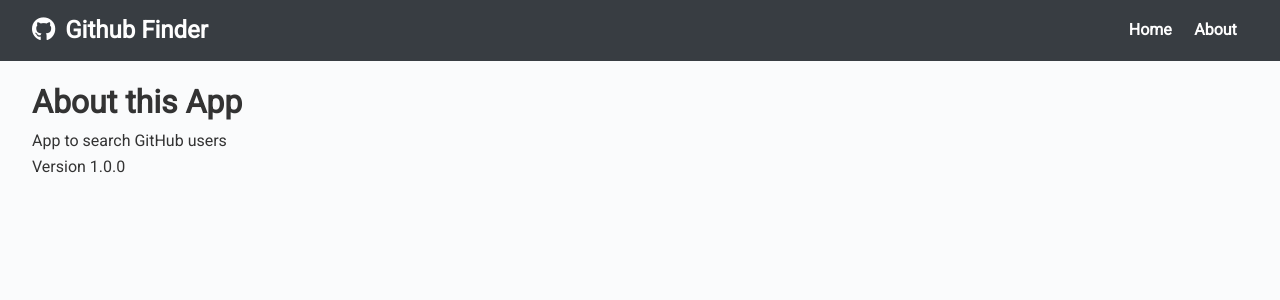
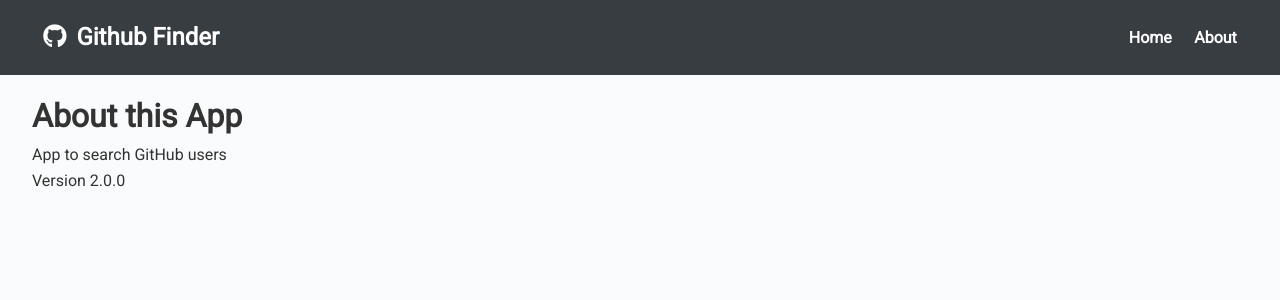
Before and after one commit to mariache/Github_Finder, a React (Create React App) app: page /about in a window 1280 px wide. Shown: the top 300 px of the page. Built offline with nearby package versions, Linux system fonts and the light colour scheme; no server answers.

Commit message:
- Navbar styling;

```diff
--- a/src/App.css
+++ b/src/App.css
@@ -466,6 +466,7 @@ table th {
 
 .navbar a:hover {
   color: var(--light-color);
+  text-decoration: none;
 }
 
 .navbar .welcome span {
--- a/src/components/layout/Navbar.js
+++ b/src/components/layout/Navbar.js
@@ -5,10 +5,12 @@ import { Link } from "react-router-dom";
 const Navbar = ({ icon, title }) => {
   return (
     <nav className="navbar bg-primary">
-      <h1>
-        <i className={icon} />
-        {title}
-      </h1>
+      <Link to="/">
+        <h1>
+          <i className={icon} />
+          {title}
+        </h1>
+      </Link>
       <ul>
         <li>
           <Link to="/">Home</Link>
@@ -23,11 +25,11 @@ const Navbar = ({ icon, title }) => {
 
 Navbar.defaultProps = {
   title: "Github Finder",
-  icon: "fab fa-github"
+  icon: "fab fa-github",
 };
 Navbar.propTypes = {
   title: PropTypes.string.isRequired,
-  icon: PropTypes.string.isRequired
+  icon: PropTypes.string.isRequired,
 };
 
 export default Navbar;
--- a/src/components/pages/About.js
+++ b/src/components/pages/About.js
@@ -1,12 +1,12 @@
-import React, { Fragment } from "react";
+import React from "react";
 
-const About = props => {
+const About = (props) => {
   return (
-    <Fragment>
+    <>
       <h1>About this App</h1>
       <p>App to search GitHub users</p>
-      <p>Version 1.0.0</p>
-    </Fragment>
+      <p>Version 2.0.0</p>
+    </>
   );
 };
 
```
